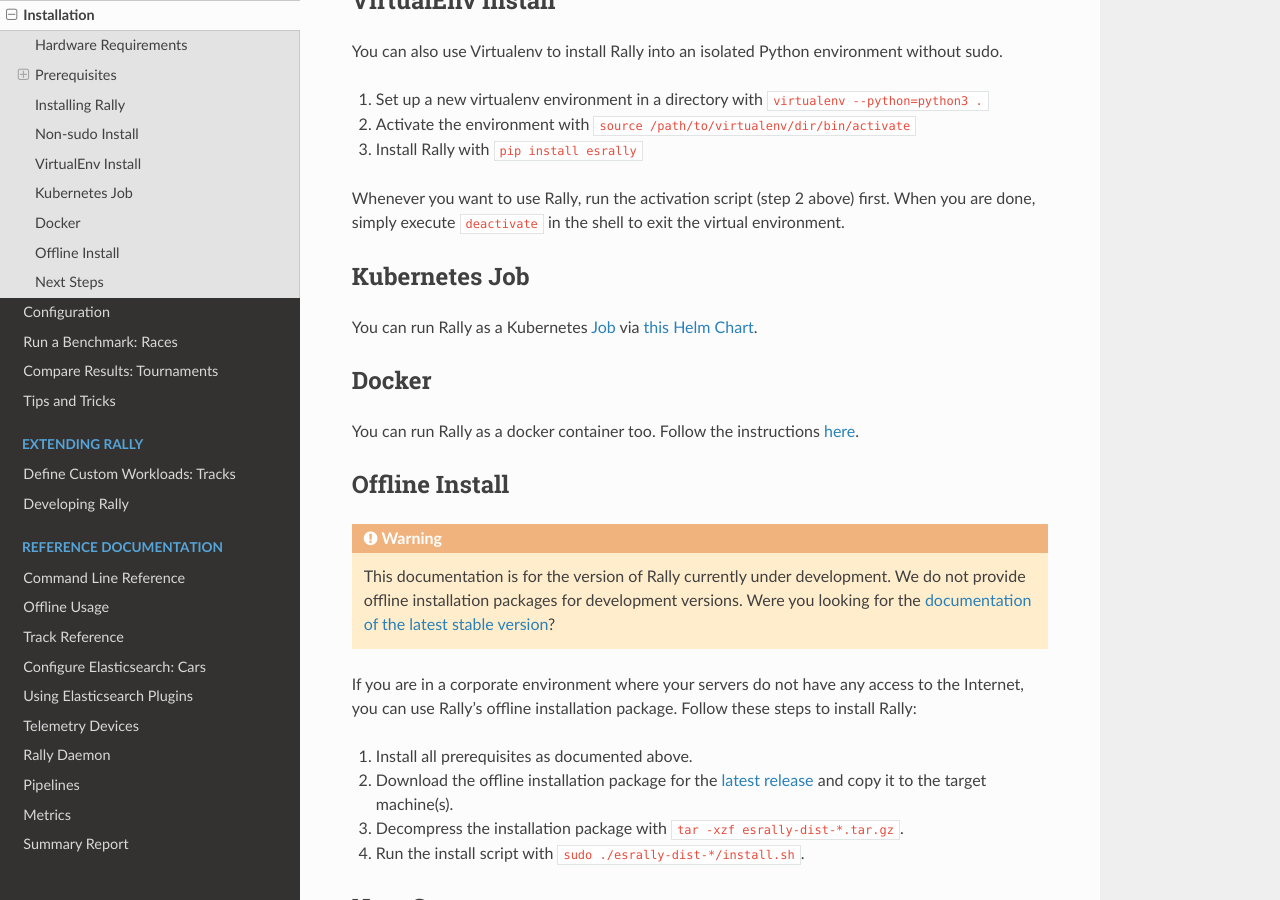
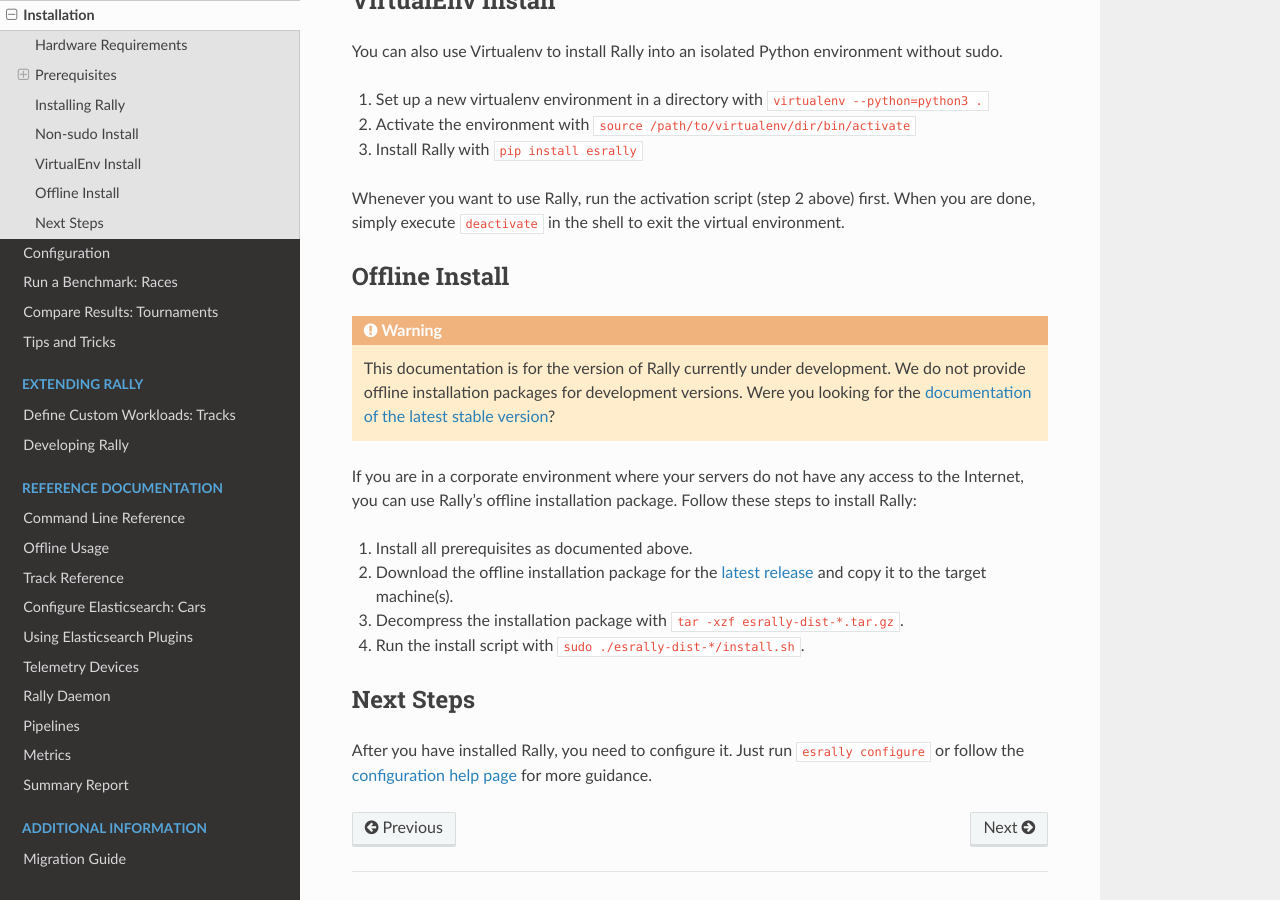
Before and after one commit to elastic/rally, a Sphinx documentation site: the page built from docs/install.rst, in a window 1280 px wide and 900 px high, scrolled down 3201 px. Built offline with Sphinx 7.4.7 and the Read the Docs theme 2.0.0, drawn with Linux system fonts in a browser that asks for light colours.

Commit message:
Remove Docker / Kubernetes install hints
The Rally Docker image has not been maintained in months therefore we
are also removing it from our docs to avoid pointing to a stale image.

```diff
--- a/docs/install.rst
+++ b/docs/install.rst
@@ -139,16 +139,6 @@
 
 .. _install_offline-install:
 
-Kubernetes Job
---------------
-
-You can run Rally as a Kubernetes `Job <https://kubernetes.io/docs/concepts/workloads/controllers/jobs-run-to-completion/>`_ via `this <https://github.com/gdmello/elasticsearch-rally>`_ `Helm Chart <https://helm.sh/>`_.
-
-Docker
-------
-
-You can run Rally as a docker container too. Follow the instructions `here <https://github.com/gdmello/elasticsearch-rally/tree/master/docker>`_.
-
 Offline Install
 ---------------
 
```
